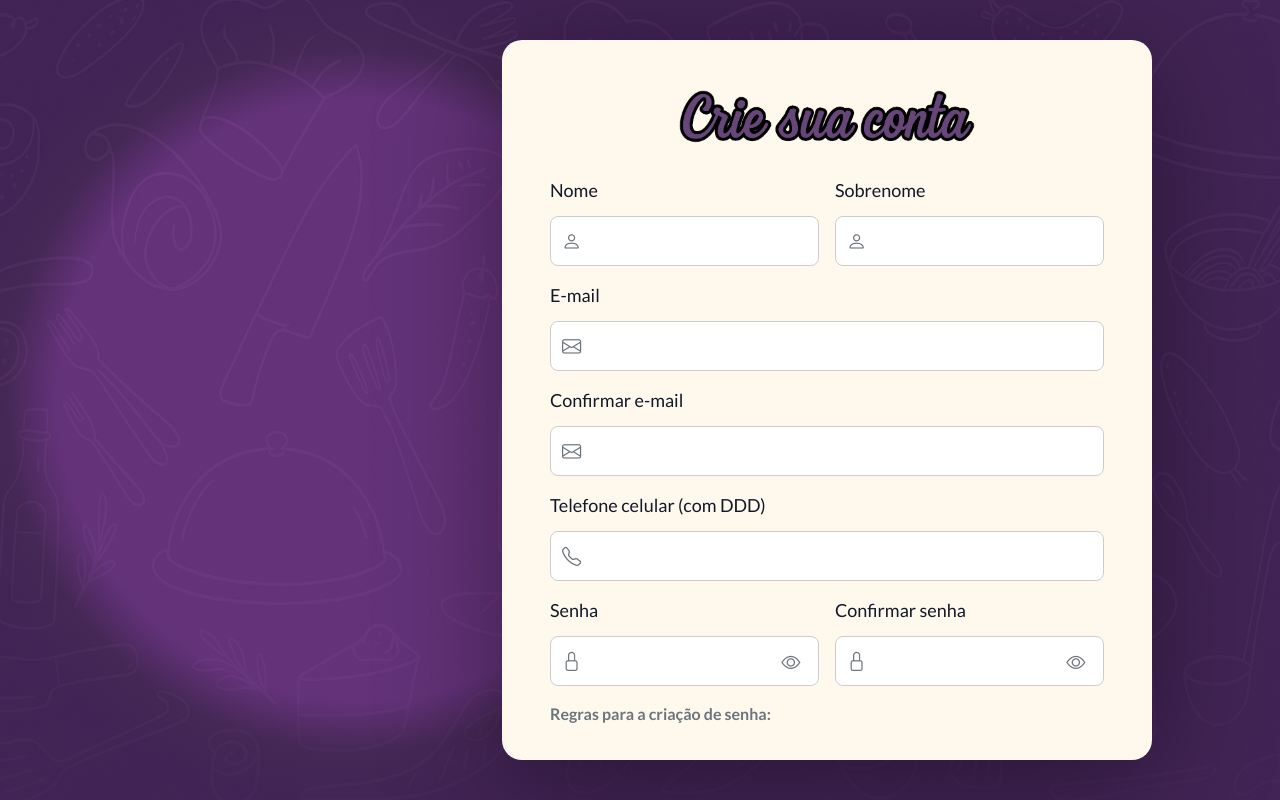
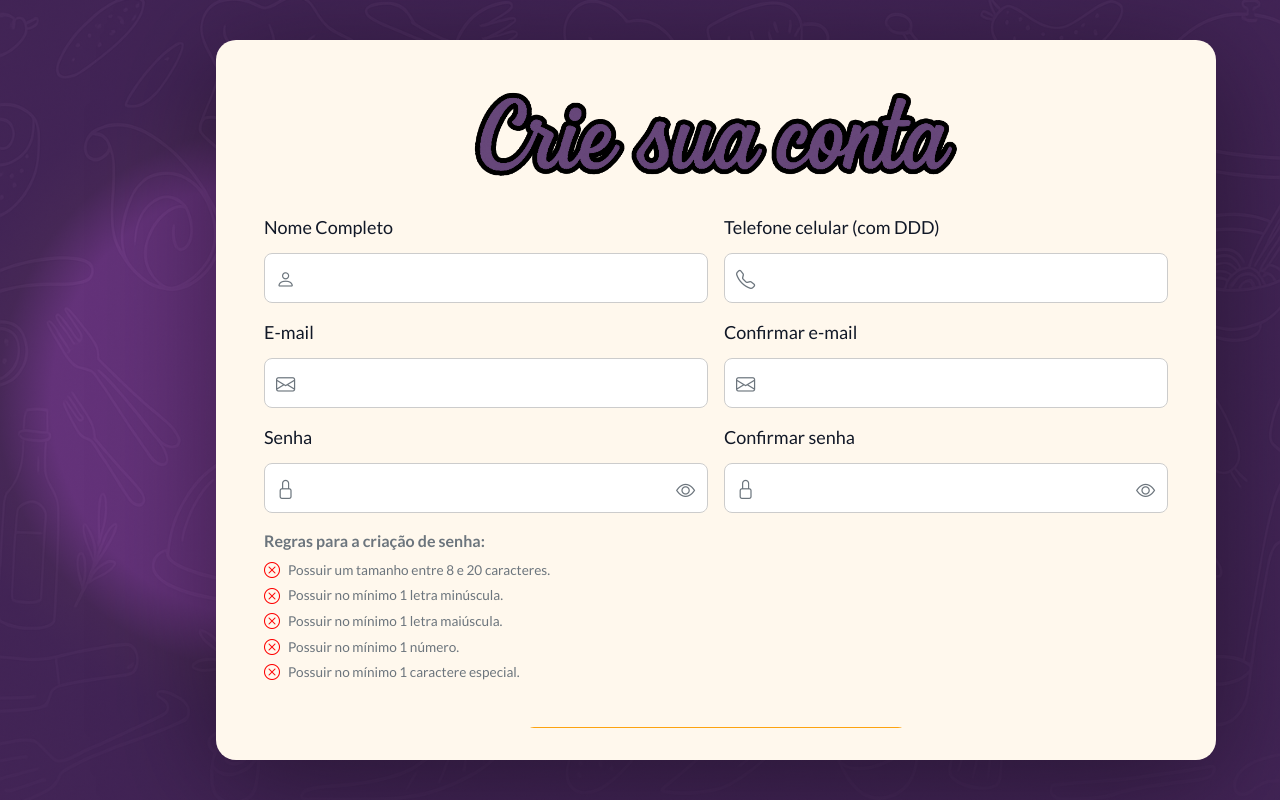
Before and after one commit to Haydgi/CMVPro-Prototipo, a React (Vite) app: page /signup in a window 1280 px wide. Built offline with nearby package versions, Linux system fonts and the light colour scheme.

Commit message:
Reajuste Interface de Cadastro

```diff
--- a/src/features/Auth/CadastroUsuarios/CadastroUsuarios.jsx
+++ b/src/features/Auth/CadastroUsuarios/CadastroUsuarios.jsx
@@ -13,7 +13,6 @@ export default function Cadastro() {
   const [mostrarConfirmarSenha, setMostrarConfirmarSenha] = useState(false);
 
   const [nome, setNome] = useState("");
-  const [sobrenome, setSobrenome] = useState("");
   const [email, setEmail] = useState("");
   const [confirmarEmail, setConfirmarEmail] = useState("");
   const [senha, setSenha] = useState("");
@@ -51,7 +50,7 @@ export default function Cadastro() {
 
     // Validações
     if (nome.length < 3) camposInvalidosTemp.push("nome");
-    if (sobrenome.length < 2) camposInvalidosTemp.push("sobrenome");
+
     if (!email) {
       camposNaoPreenchidos.push("email");
     } else if (!email.includes("@")) {
@@ -91,7 +90,6 @@ export default function Cadastro() {
     // Cadastro bem-sucedido
     const usuario = {
       nome,
-      sobrenome,
       email,
       telefone,
       senha,
@@ -99,7 +97,6 @@ export default function Cadastro() {
 
     // Limpa os campos
     setNome("");
-    setSobrenome("");
     setEmail("");
     setConfirmarEmail("");
     setSenha("");
@@ -118,9 +115,6 @@ export default function Cadastro() {
     switch (campo) {
       case "nome":
         setNome(valor);
-        break;
-      case "sobrenome":
-        setSobrenome(valor);
         break;
       case "email":
         setEmail(valor);
@@ -182,7 +176,7 @@ export default function Cadastro() {
           <div className={styles.inputsRow}>
             <div className={styles.formGroup}>
               <label htmlFor="nome">
-                Nome
+                Nome Completo
                 {camposInvalidos.includes("nome") && (
                   <span className={styles.asterisco}>*</span>
                 )}
@@ -193,7 +187,7 @@ export default function Cadastro() {
                   id="nome"
                   type="text"
                   minLength="2"
-                  maxLength="30"
+                  maxLength="100"
                   value={nome}
                   onChange={(e) => handleInputChange("nome", e.target.value)}
                   required
@@ -202,26 +196,25 @@ export default function Cadastro() {
                 />
               </div>
             </div>
+          {/* Telefone */}
           <div className={styles.formGroup}>
-              <label htmlFor="sobrenome">
-                Sobrenome
-                {camposInvalidos.includes("sobrenome") && (
+            <label htmlFor="telefone">Telefone celular (com DDD)</label>
+            {camposInvalidos.includes("telefone") && (
               <span className={styles.asterisco}>*</span>
             )}
-              </label>
+            {/* Mensagem de erro para número de telefone inválido */}
+            {telefone.replace(/\D/g, "").length > 0 && telefone.replace(/\D/g, "").length < 10 && (
+              <p className={styles.textErroTelefone}>Número de telefone inválido.</p>
+            )}
             <div className={styles.inputIconContainer}>
-                <i className="bi bi-person"></i>
+              <i className="bi bi-telephone"></i>
               <input
-                  id="sobrenome"
-                  type="text"
-                  minLength="2"
-                  maxLength="50"
-                  value={sobrenome}
-                  onChange={(e) =>
-                    handleInputChange("sobrenome", e.target.value)
-                  }
+                id="telefone"
+                type="tel"
+                value={telefone}
+                onChange={(e) => handleInputChange("telefone", e.target.value)}
                 required
-                  className={`${styles.inputField} ${camposInvalidos.includes("sobrenome")
+                className={`${styles.inputField} ${camposInvalidos.includes("telefone")
                   ? styles.inputInvalido
                   : ""
                   }`}
@@ -230,6 +223,8 @@ export default function Cadastro() {
             </div>
           </div>
 
+
+          <div className={styles.inputsRow}>
             {/* Email */}
             <div className={styles.formGroup}>
               <label htmlFor="email">
@@ -260,6 +255,7 @@ export default function Cadastro() {
               </div>
             </div>
 
+
             {/* Confirmar Email */}
             <div className={styles.formGroup} style={{ position: "relative" }}>
               <label htmlFor="confirmarEmail">
@@ -289,32 +285,8 @@ export default function Cadastro() {
                 <p className={styles.textErroConfirmarEmail}>Os e-mails não coincidem.</p>
               )}
             </div>
+          </div>
 
-          {/* Telefone */}
-          <div className={styles.formGroup}>
-            <label htmlFor="telefone">Telefone celular (com DDD)</label>
-            {camposInvalidos.includes("telefone") && (
-              <span className={styles.asterisco}>*</span>
-            )}
-            {/* Mensagem de erro para número de telefone inválido */}
-            {telefone.replace(/\D/g, "").length > 0 && telefone.replace(/\D/g, "").length < 10 && (
-              <p className={styles.textErroTelefone}>Número de telefone inválido.</p>
-            )}
-            <div className={styles.inputIconContainer}>
-              <i className="bi bi-telephone"></i>
-              <input
-                id="telefone"
-                type="tel"
-                value={telefone}
-                onChange={(e) => handleInputChange("telefone", e.target.value)}
-                required
-                className={`${styles.inputField} ${camposInvalidos.includes("telefone")
-                  ? styles.inputInvalido
-                  : ""
-                  }`}
-              />
-            </div>
-          </div>
 
           {/* Linha: Senha e Confirmar Senha */}
           <div className={styles.inputsRow}>
--- a/src/features/Auth/CadastroUsuarios/CadastroUsuarios.module.css
+++ b/src/features/Auth/CadastroUsuarios/CadastroUsuarios.module.css
@@ -6,10 +6,10 @@ input[type="password"]::-ms-reveal {
 /* Background personalizado do cadastro de usuários */
 .backgroundSignUp {
   background: radial-gradient(
-      circle at 28% center,
-      rgba(123, 61, 147, 0.702) 30%,
-      rgba(81, 46, 97, 0.7) 35%,
-      rgba(75, 41, 96, 0.7) 40%
+      circle at 21% center,
+      rgba(123, 61, 147, 0.702) 20%,
+      rgba(81, 46, 97, 0.7) 25%,
+      rgba(75, 41, 96, 0.7) 30%
     ),
     url("/midia/ingredientes-bg.png") no-repeat center center /cover;
   flex-wrap: wrap;
@@ -18,10 +18,10 @@ input[type="password"]::-ms-reveal {
 /* Container do lado esquerdo */
 .ladoEsquerdo {
   position: absolute;
-  left: -2%;
+  left: 0%;
   top: 40%;
   bottom: 0;
-  width: 60%;
+  width: 30%;
   display: flex;
   justify-content: center;
   align-items: center;
@@ -33,7 +33,7 @@ input[type="password"]::-ms-reveal {
 
 /* Imagem do prato (à esquerda) */
 .imagemPrato {
-  width: 1100px;
+  width: 800px;
   height: auto;
   margin-top: -350px;
   z-index: 2;
@@ -43,28 +43,33 @@ input[type="password"]::-ms-reveal {
 /* Logotipo "Caderno do Chefe" dentro da imagem do prato (à esquerda) */
 .logoManuscrito {
   position: absolute;
-  top: 20%;
+  top: 15%;
   left: 50%;
   transform: translate(-50%, -50%);
-  width: 800px;
+  width: 500px;
   height: auto;
   opacity: 0.9;
   z-index: 2;
   animation: slideDownLogo 1.2s ease-out;
 }
 
+.logoContainer {
+  position: absolute;
+  left: 0%;
+}
+
 /* Container do lado direito + modal */
 .ladoDireito {
   flex: 1;
   position: fixed;
-  right: 10%;
+  right: 5%;
   top: 50%;
   transform: translateY(-50%);
   background-color: var(--floral-white);
   border-radius: 20px;
   box-shadow: 0 20px 120px rgba(0, 0, 0, 0.4);
   width: 100%;
-  max-width: 650px;
+  max-width: 1000px;
   height: 90vh;
   display: flex;
   flex-direction: column;
@@ -132,8 +137,7 @@ input[type="password"]::-ms-reveal {
 .toggleSenha {
   position: absolute;
   top: 3%;
-  right: 0.25rem;
-  left: 13.7rem;
+  right: 2rem;
   transform: translateY(-50%);
   background: none;
   border: none;
@@ -211,7 +215,7 @@ input[type="password"]::-ms-reveal {
   font-weight: 600;
   position: absolute;
   top: 0.3rem;
-  left: 23rem;
+  left: 276px;
   white-space: nowrap;
 }
 
@@ -221,7 +225,7 @@ input[type="password"]::-ms-reveal {
   font-weight: 600;
   position: absolute;
   top: 0%;
-  left: 70%;
+  left: 286px;
   white-space: nowrap;
   margin-top: 0.25rem;
 }
@@ -233,7 +237,7 @@ input[type="password"]::-ms-reveal {
   font-weight: 600;
   position: absolute;
   top: 0.3rem;
-  left: 22.4rem;
+  left: 265px;
   white-space: nowrap;
 }
 
@@ -243,7 +247,7 @@ input[type="password"]::-ms-reveal {
   font-size: 0.85rem;
   font-weight: 600;
   position: absolute;
-  top: 100%;
+  top: 0px;
   right: 0;
   white-space: nowrap;
   margin-top: 0.25rem;
@@ -285,37 +289,38 @@ input[type="password"]::-ms-reveal {
 /* Popups */
 /* Estilização do popup de erro */
 .popUpError {
-  position: fixed;
-  bottom: 5px;
-  right: 10px;
+  position: absolute;
+  bottom: 3px;
+  left: 85%;
+  transform: translateX(-50%);
   background-color: var(--imperial-red);
   color: var(--white);
   padding: 10px 20px;
   border-radius: 20px;
   box-shadow: 0 4px 6px rgba(0, 0, 0, 0.1);
   font-size: 0.9rem;
+  white-space: nowrap;
   font-weight: bold;
-  z-index: 1000;
-  animation: slideInError 0.3s ease-in, slideOutError 0.5s ease-out 8s forwards;
+  z-index: 10;
+  animation: slideIn 0.3s ease-in, slideOut 0.5s ease-out 8s forwards;
 }
 
 /* Estilização do popup de sucesso */
 .popUpSucess {
-  position: fixed;
-  bottom: 770px;
-  right: 70px;
-  background-color: var(
-    --dark-pastel-green
-  );
+  position: absolute;
+  bottom: 3px;
+  left: 738px;
+  transform: translateX(-50%);
+  background-color: var(--dark-pastel-green);
   color: var(--white);
   padding: 10px 20px;
   border-radius: 20px;
   box-shadow: 0 4px 6px rgba(0, 0, 0, 0.1);
   font-size: 0.9rem;
+  white-space: nowrap;
   font-weight: bold;
-  z-index: 1000;
-  animation: slideInSuccess 0.5s ease-out,
-    slideOutSuccess 0.5s ease-out 240s forwards;
+  z-index: 10;
+  animation: slideIn 0.3s ease-in, slideOut 0.5s ease-out 8s forwards;
 }
 
 .textSucesso {
@@ -480,50 +485,26 @@ input[type="password"]::-ms-reveal {
   }
 }
 
-/* Animação para entrada do popup de erro */
-@keyframes slideInError {
+/* Animação para entrada do popup de erro e sucesso*/
+@keyframes slideIn {
   0% {
-    transform: translateY(40px);
-    opacity: 1;
+    transform: translateX(-50%) translateY(100%); /* Fora do modal */
+    opacity: 0;
   }
   100% {
-    transform: translateY(0px);
+    transform: translateX(-50%) translateY(0); /* Dentro do modal */
     opacity: 1;
   }
 }
 
-/* Animação para saída do popup de erro */
-@keyframes slideOutError {
-  100% {
-    transform: translateY(50px);
-    opacity: 1;
-  }
+/* Animação para saída do popup de erro e sucesso*/
+@keyframes slideOut {
   0% {
-    transform: translateY(0px);
-    opacity: 1;
-  }
-}
-
-/* Animação para entrada do popup de sucesso */
-@keyframes slideInSuccess {
-  0% {
-    transform: translateY(-100px);
+    transform: translateX(-50%) translateY(0); /* Dentro do modal */
     opacity: 1;
   }
   100% {
-    transform: translateY(0px);
-    opacity: 1;
+    transform: translateX(-50%) translateY(100%); /* Fora do modal */
+    opacity: 0;
   }
 }
-
-/* Animação para saída do popup de sucesso */
-@keyframes slideOutSuccess {
-  100% {
-    transform: translateY(-100px);
-    opacity: 1;
-  }
-  0% {
-    transform: translateY(0px);
-    opacity: 1;
-  }
-}
```
Lines whose indentation alone changed are shown as unchanged.
